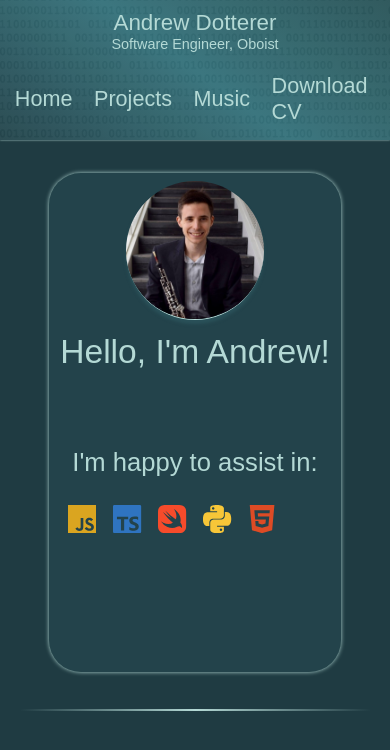
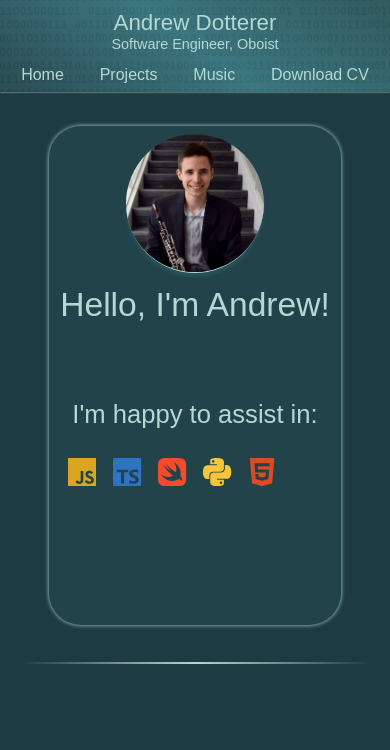
Before and after one commit to adotterer/adotterer.github.io, a React (Create React App) app: page / in a window 390 px wide. Shown: the top 750 px of the page. Built offline with nearby package versions, Linux system fonts and the light colour scheme; a web font is replaced by a local one.

Commit message:
Responsiveness for mobile header

```diff
--- a/src/Header.css
+++ b/src/Header.css
@@ -99,7 +99,7 @@ header > ul > li:hover {
 @media screen and (max-width: 700px) {
     header {
         flex-direction: column;
-        padding: 0.25em;
+        padding: 0.2em;
     }
 
     .name_title {
@@ -113,4 +113,13 @@ header > ul > li:hover {
     .name_title h2 {
         font-size: 0.9em;
     }
+
+    header > ul > li {
+        list-style-type: none;
+        padding: .3em;
+        transition: all 0.15s linear;
+        border-radius: .6em;
+        font-size: 1em;
+        white-space: nowrap;
+    }
 }
```
